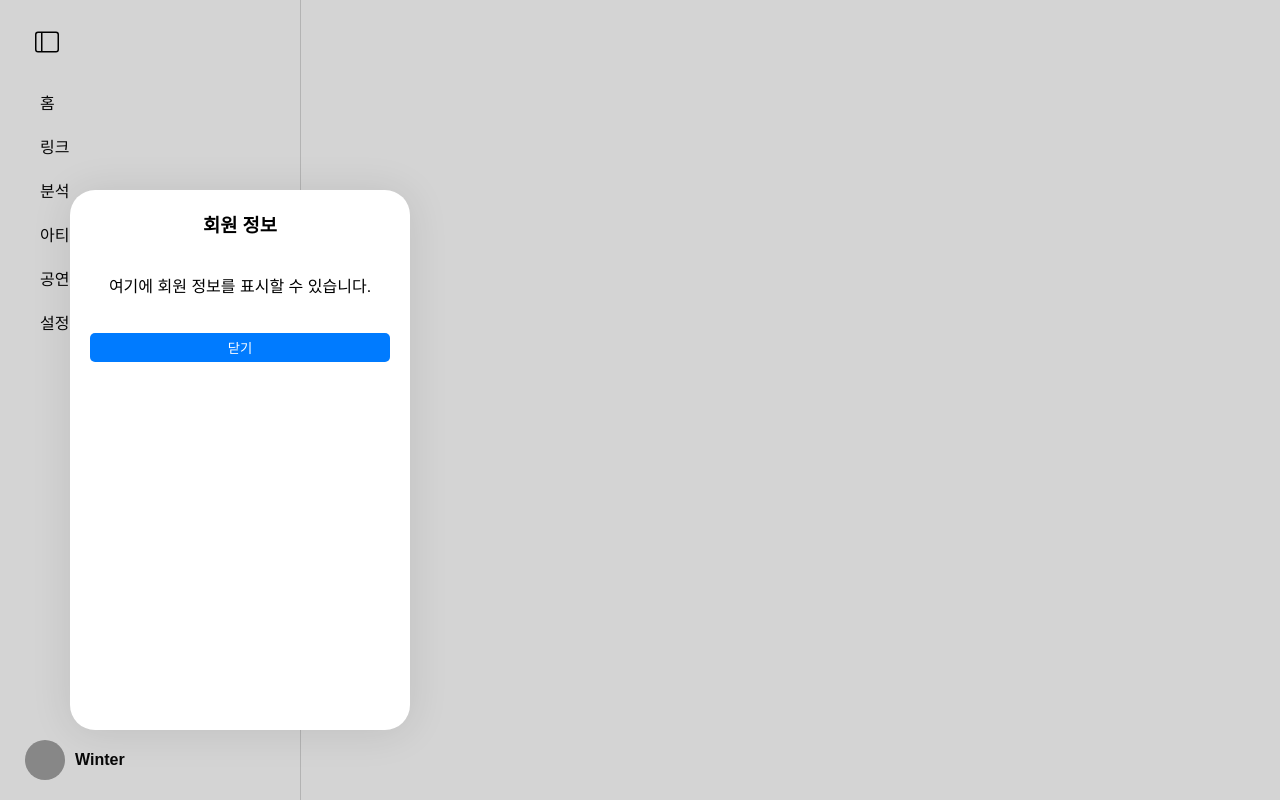
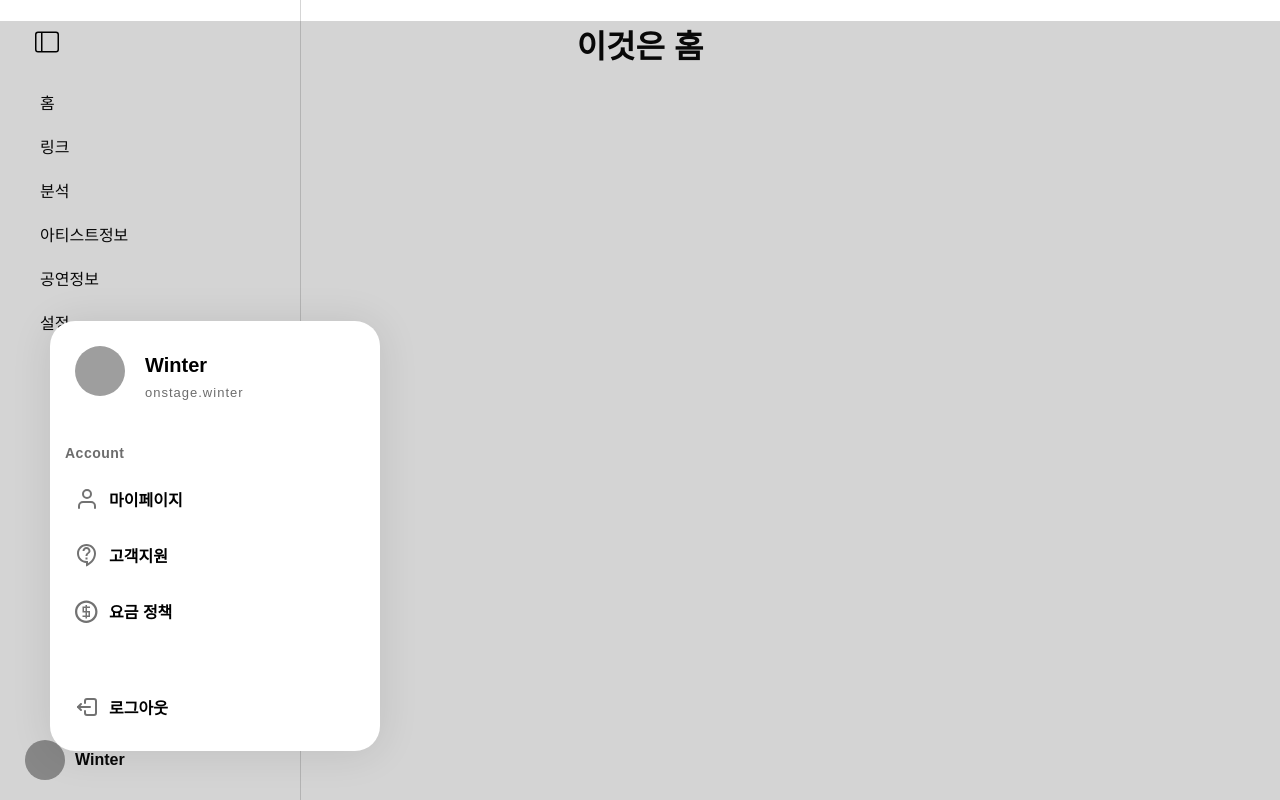
Before and after one commit to hthoon/On-stage-FE, a React (Create React App) app: page / in a window 1280 px wide. Both pictures are taken after a click on the element "Winter". Built offline with nearby package versions, Linux system fonts and the light colour scheme; grey boxes are pictures that could not be loaded.

Commit message:
사이드바 프로필 모달

```diff
--- a/src/components/sidebar/Sidebar.css
+++ b/src/components/sidebar/Sidebar.css
@@ -15,7 +15,7 @@ body {
     overflow: hidden;
     border-right: #d5d5d5 1px solid;
     transition: all 0.3s ease;
-    z-index: 1000;
+    z-index: 999;
 }
 
 @media screen and (max-width: 1200px) {
@@ -71,7 +71,7 @@ body {
     transition: all 0.3s ease;
 }
 .sidebar-profile:hover {
-    background-color: #dedede;
+    background-color: rgba(234, 234, 234, 0.6);
 }
 
 .profile-image {
@@ -148,45 +148,115 @@ body {
 
 
 /* 모달 */
-.modal-overlay {
+.profile-modal-overlay {
     position: fixed;
-    bottom: 0;
-    left: 0;
     width: 100%;
     height: 100%;
     background-color: rgba(44, 44, 44, 0.2);
-    display: flex;
-    justify-content: center;
-    align-items: center;
+    z-index: 1000;
+
 }
 
-.modal-content {
+.profile-modal-content {
     position: absolute;
     bottom: 70px; /* sidebar-profile 바로 위로 배치 */
-    left: 70px; /* sidebar-profile의 왼쪽 정렬 */
+    left: 50px; /* sidebar-profile의 왼쪽 정렬 */
     background-color: #fff;
-    padding: 20px;
+    padding: 15px;
     border-radius: 25px;
     box-shadow: 0 2px 40px rgba(0, 0, 0, 0.1);
     width: 300px; /* 모달 너비 */
+    height: 400px;
     text-align: center;
-    z-index: 1000; /* 모달 최상위 */
+    z-index: 1001; /* 모달 최상위 */
+
+    animation: slideUp 0.3s ease-out;
 }
 
-.modal-content h3 {
+
+.profile-modal-content h3 {
     margin: 0 0 10px;
 }
 
-.modal-content button {
+.profile-modal-content button {
     margin-top: 10px;
     padding: 5px 10px;
     border: none;
     border-radius: 5px;
-    background-color: #007bff;
+    background-color: #6e79ff;
     color: #fff;
     cursor: pointer;
 }
+.profile-modal-container{
+    display: flex;
+    justify-content: start;
+    margin-top: 10px;
+}
 
-.modal-content button:hover {
-    background-color: #0056b3;
+.profile-modal-text-container{
+    display: flex;
+    flex-direction: column;
+    align-items: start;
 }
+.profile-modal-text-container h3 {
+    margin: 8px 10px;
+    font-size: 20px;
+    font-weight: bold;
+}
+.profile-modal-text-container h5 {
+    margin: 0 10px;
+    font-size: 13px;
+    color: #6c6c6c;
+    font-weight: normal;
+    letter-spacing: 1px;
+}
+
+.modal-profile-image{
+    width: 50px;
+    height: 50px;
+    border-radius: 50%;
+    cursor: pointer;
+    margin-right: 10px;
+    margin-left: 10px;
+}
+
+.profile-modal-button-container{
+    display: flex;
+    justify-content: start;
+    align-items: start;
+
+    flex-direction: column;
+
+    margin-top: 35px;
+
+}
+
+.profile-modal-button-container h4{
+    margin: 10px 0;
+    color: #6c6c6c;
+    font-weight: bold;
+    font-size: 14px;
+    letter-spacing: 0.5px;
+}
+.profile-modal-button{
+    display: flex;
+    align-items: center;
+    width: 100%;
+
+    background-color: transparent;
+    margin: 3px 0;
+    padding: 5px 0;
+    font-size: 16px;
+    font-weight: bold;
+    border: none;
+    border-radius: 10px;
+}
+
+.profile-modal-button:hover{
+    background-color: rgba(234, 234, 234, 0.6);
+}
+.profile-modal-icon{
+    margin: 8px 10px;
+    font-size: 24px;
+    color: #727272;
+}
--- a/src/components/sidebar/Sidebar.js
+++ b/src/components/sidebar/Sidebar.js
@@ -1,10 +1,16 @@
-import React, { useState } from "react";
+import React, {useState} from "react";
 import "./Sidebar.css";
 import {BsBarChart, BsGear, BsHouse, BsLayoutSidebar, BsLink} from "react-icons/bs";
+import {MdOutlineContactSupport} from "react-icons/md";
+import {FiUser} from "react-icons/fi";
+import {ImCoinDollar} from "react-icons/im";
+
+import {TbLogout2} from "react-icons/tb";
 
 const Sidebar = () => {
     const [isOpen, setIsOpen] = useState(true);
     const [isModalOpen, setIsModalOpen] = useState(false);
+    const profileImage = "https://www.kstarfashion.com/news/photo/202405/215563_131233_4152.jpg";
 
     const toggleSidebar = () => {
         setIsOpen(!isOpen);
@@ -17,11 +23,11 @@ const Sidebar = () => {
     return (
         <>
             {/* 토글 버튼 */}
-                <BsLayoutSidebar className="sidebar-toggle" onClick={toggleSidebar} />
+            <BsLayoutSidebar className="sidebar-toggle" onClick={toggleSidebar}/>
 
             {/* 사이드바 */}
             <div className={`sidebar ${isOpen ? "open" : ""}`}>
-                <div className="sidebar-empty-space" />
+                <div className="sidebar-empty-space"/>
                 <div className="sidebar-menu">
                     <div className="sidebar-menu-item"><a href="/">홈</a></div>
                     <div className="sidebar-menu-item"><a href="/management">링크</a></div>
@@ -34,7 +40,7 @@ const Sidebar = () => {
                 {/* 회원 이미지 */}
                 <div className="sidebar-profile" onClick={toggleModal}>
                     <img
-                        src="https://www.kstarfashion.com/news/photo/202405/215563_131233_4152.jpg" // 대체할 프로필 이미지 URL
+                        src={profileImage}
                         alt="Profile"
                         className="profile-image"
 
@@ -45,11 +51,34 @@ const Sidebar = () => {
 
             {/* 모달 */}
             {isModalOpen && (
-                <div className="modal-overlay" onClick={toggleModal}>
-                    <div className="modal-content" onClick={(e) => e.stopPropagation()}>
-                        <h3>회원 정보</h3>
-                        <p>여기에 회원 정보를 표시할 수 있습니다.</p>
-                        <button onClick={toggleModal}>닫기</button>
+                <div
+                    className={`profile-modal-overlay ${isModalOpen ? "show" : ""}`}
+                    onClick={toggleModal}
+                >
+                    <div
+                        className={`profile-modal-content ${isModalOpen ? "show" : ""}`}
+                        onClick={(e) => e.stopPropagation()}
+                    >
+                        <div className="profile-modal-container">
+                            <img
+                                src={profileImage}
+                                alt="Profile"
+                                className="modal-profile-image"
+                            />
+                            <div className="profile-modal-text-container">
+                            <h3>Winter</h3>
+                            <h5>onstage.winter</h5>
+                            </div>
+                        </div>
+                        <div className="profile-modal-button-container">
+                            <h4>Account</h4>
+                            <div className="profile-modal-button"><FiUser className="profile-modal-icon"/> 마이페이지 </div>
+                            <div className="profile-modal-button"><MdOutlineContactSupport className="profile-modal-icon"/> 고객지원 </div>
+                            <div className="profile-modal-button"><ImCoinDollar className="profile-modal-icon"/> 요금 정책</div>
+                            <h4/>
+                            <h4/>
+                            <div className="profile-modal-button"><TbLogout2 className="profile-modal-icon"/> 로그아웃</div>
+                        </div>
                     </div>
                 </div>
             )}
--- /dev/null
+++ b/src/page/home/Home.js
@@ -0,0 +1,11 @@
+import React from 'react';
+const Home = () => {
+
+
+    return (
+        <>
+            <h1>이것은 홈</h1>
+        </>
+    )
+}
+export default Home;
--- a/src/router/Router.js
+++ b/src/router/Router.js
@@ -1,11 +1,13 @@
 import React from 'react';
 import { Route, Routes } from 'react-router-dom';
 import Management from "../page/LinkManagement/Management";
+import Home from "../page/home/Home";
 
 function AppRouter() {
     return (
 
         <Routes>
+            <Route path="/" element={<Home />} />
             <Route path="/management" element={<Management />} />
         </Routes>
     )
```
